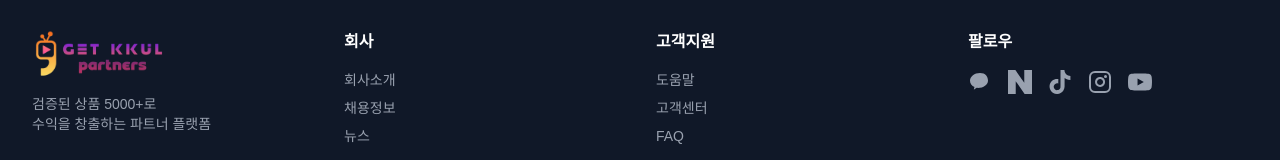
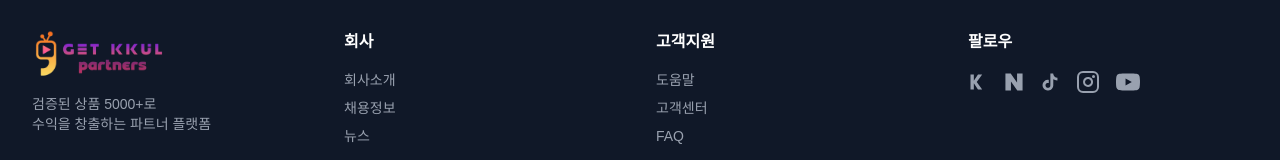
Before and after one commit to jgdglobal001/getkkul-partners, a Next.js app: page / in a window 1280 px wide. Shown: the part 2969-3129 px from the top of the page. Built offline with nearby package versions, Linux system fonts and the light colour scheme; no server answers.

Commit message:
카카오 "K" 로고로 변경 완료! 이제 아이콘 5개 다 비슷한 크기

```diff
--- a/app/page.tsx
+++ b/app/page.tsx
@@ -336,22 +336,22 @@ export default function Home() {
             </div>
             <div>
               <h4 className="font-bold mb-4">팔로우</h4>
-              <div className="flex gap-4">
-                {/* 카카오톡 로고 */}
-                <a href="#" className="w-6 h-6 text-gray-400 hover:text-yellow-400 transition-colors" title="카카오">
+              <div className="flex gap-4 items-center">
+                {/* 카카오 K 로고 */}
+                <a href="#" className="w-5 h-5 text-gray-400 hover:text-yellow-400 transition-colors" title="카카오">
                   <svg fill="currentColor" viewBox="0 0 24 24">
-                    <path d="M12 3C6.477 3 2 6.463 2 10.691c0 2.687 1.786 5.053 4.478 6.394-.143.525-.518 1.907-.594 2.2-.092.357.131.352.276.256.113-.075 1.8-1.222 2.534-1.717.422.063.858.096 1.306.096 5.523 0 10-3.463 10-7.229C20 6.463 17.523 3 12 3z"/>
+                    <path d="M3 3h4v7.5L12 3h5l-6.5 9L17 21h-5l-5-7.5V21H3V3z"/>
                   </svg>
                 </a>
                 {/* 네이버 로고 */}
-                <a href="#" className="w-6 h-6 text-gray-400 hover:text-green-500 transition-colors" title="네이버">
-                  <svg fill="currentColor" viewBox="0 0 24 24">
+                <a href="#" className="w-5 h-5 text-gray-400 hover:text-green-500 transition-colors" title="네이버">
+                  <svg fill="currentColor" viewBox="-2 -2 28 28">
                     <path d="M16.273 12.845L7.376 0H0v24h7.727V11.155L16.624 24H24V0h-7.727z"/>
                   </svg>
                 </a>
                 {/* TikTok 로고 */}
-                <a href="#" className="w-6 h-6 text-gray-400 hover:text-white transition-colors" title="TikTok">
-                  <svg fill="currentColor" viewBox="0 0 24 24">
+                <a href="#" className="w-5 h-5 text-gray-400 hover:text-white transition-colors" title="TikTok">
+                  <svg fill="currentColor" viewBox="-2 -2 28 28">
                     <path d="M12.525.02c1.31-.02 2.61-.01 3.91-.02.08 1.53.63 3.09 1.75 4.17 1.12 1.11 2.7 1.62 4.24 1.79v4.03c-1.44-.05-2.89-.35-4.2-.97-.57-.26-1.1-.59-1.62-.93-.01 2.92.01 5.84-.02 8.75-.08 1.4-.54 2.79-1.35 3.94-1.31 1.92-3.58 3.17-5.91 3.21-1.43.08-2.86-.31-4.08-1.03-2.02-1.19-3.44-3.37-3.65-5.71-.02-.5-.03-1-.01-1.49.18-1.9 1.12-3.72 2.58-4.96 1.66-1.44 3.98-2.13 6.15-1.72.02 1.48-.04 2.96-.04 4.44-.99-.32-2.15-.23-3.02.37-.63.41-1.11 1.04-1.36 1.75-.21.51-.15 1.07-.14 1.61.24 1.64 1.82 3.02 3.5 2.87 1.12-.01 2.19-.66 2.77-1.61.19-.33.4-.67.41-1.06.1-1.79.06-3.57.07-5.36.01-4.03-.01-8.05.02-12.07z"/>
                   </svg>
                 </a>
```
